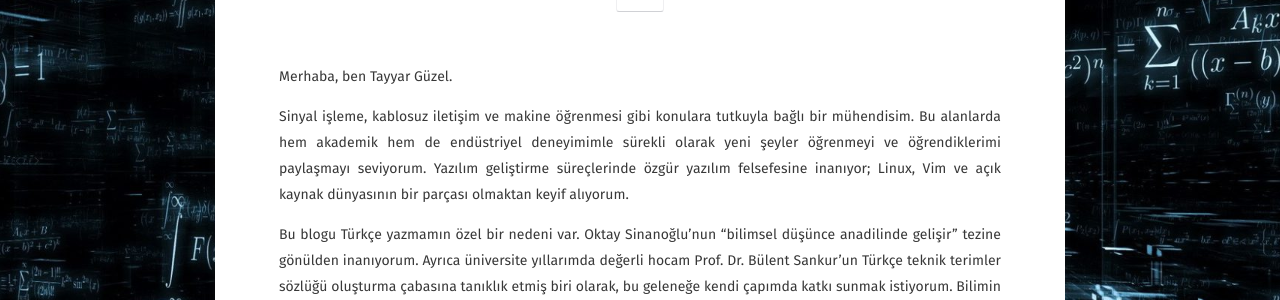
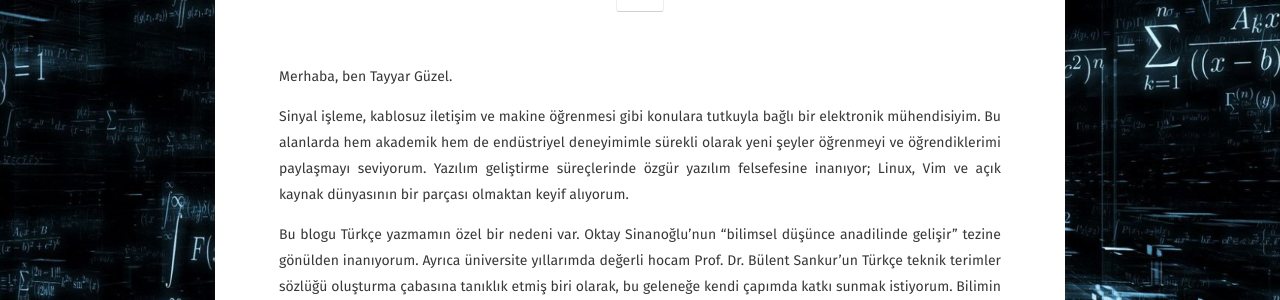
Before and after one commit to tayyarg/tayyarg.github.io, a Jekyll site: the page built from _posts/2018-01-01-about.md, in a window 1280 px wide. Shown: the part 306-606 px from the top of the page. Built offline with Jekyll 4.4.1, drawn with Linux system fonts in a browser that asks for light colours; some web fonts are replaced; comment, search, counter and statistics services are not loaded.

Commit message:
Update 2018-01-01-about.md

```diff
--- a/_posts/2018-01-01-about.md
+++ b/_posts/2018-01-01-about.md
@@ -5,7 +5,7 @@ title: About
 
 Merhaba, ben Tayyar Güzel.
 
-Sinyal işleme, kablosuz iletişim ve makine öğrenmesi gibi konulara tutkuyla bağlı bir mühendisim. Bu alanlarda hem akademik hem de endüstriyel deneyimimle sürekli olarak yeni şeyler öğrenmeyi ve öğrendiklerimi paylaşmayı seviyorum. Yazılım geliştirme süreçlerinde özgür yazılım felsefesine inanıyor; Linux, Vim ve açık kaynak dünyasının bir parçası olmaktan keyif alıyorum.
+Sinyal işleme, kablosuz iletişim ve makine öğrenmesi gibi konulara tutkuyla bağlı bir elektronik mühendisiyim. Bu alanlarda hem akademik hem de endüstriyel deneyimimle sürekli olarak yeni şeyler öğrenmeyi ve öğrendiklerimi paylaşmayı seviyorum. Yazılım geliştirme süreçlerinde özgür yazılım felsefesine inanıyor; Linux, Vim ve açık kaynak dünyasının bir parçası olmaktan keyif alıyorum.
 
 Bu blogu Türkçe yazmamın özel bir nedeni var. Oktay Sinanoğlu’nun “bilimsel düşünce anadilinde gelişir” tezine gönülden inanıyorum. Ayrıca üniversite yıllarımda değerli hocam Prof. Dr. Bülent Sankur’un Türkçe teknik terimler sözlüğü oluşturma çabasına tanıklık etmiş biri olarak, bu geleneğe kendi çapımda katkı sunmak istiyorum. Bilimin ve mühendisliğin Türkçe ifade gücüyle daha da derinleşeceğine inanıyorum.
 
```
